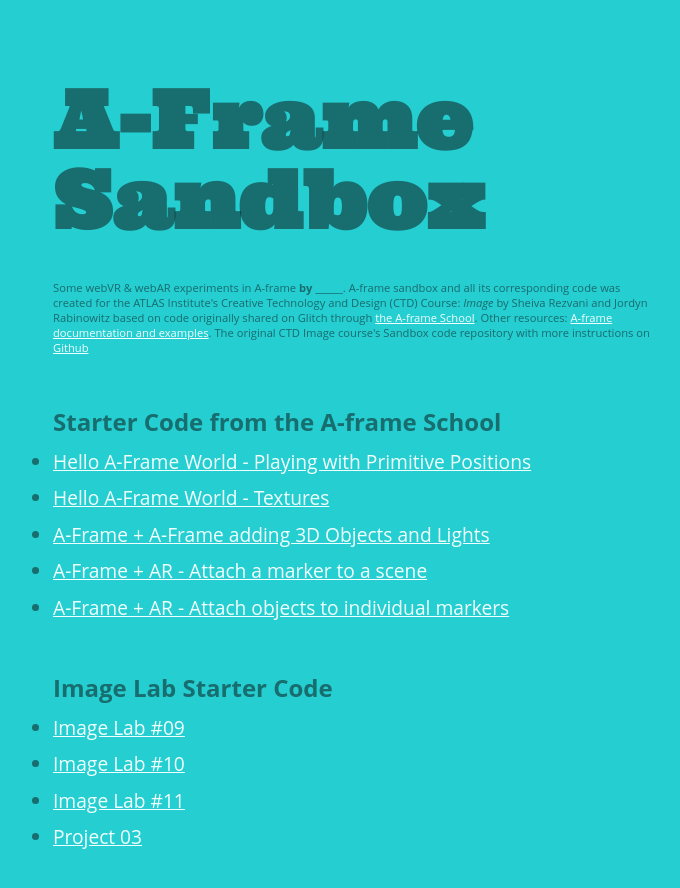
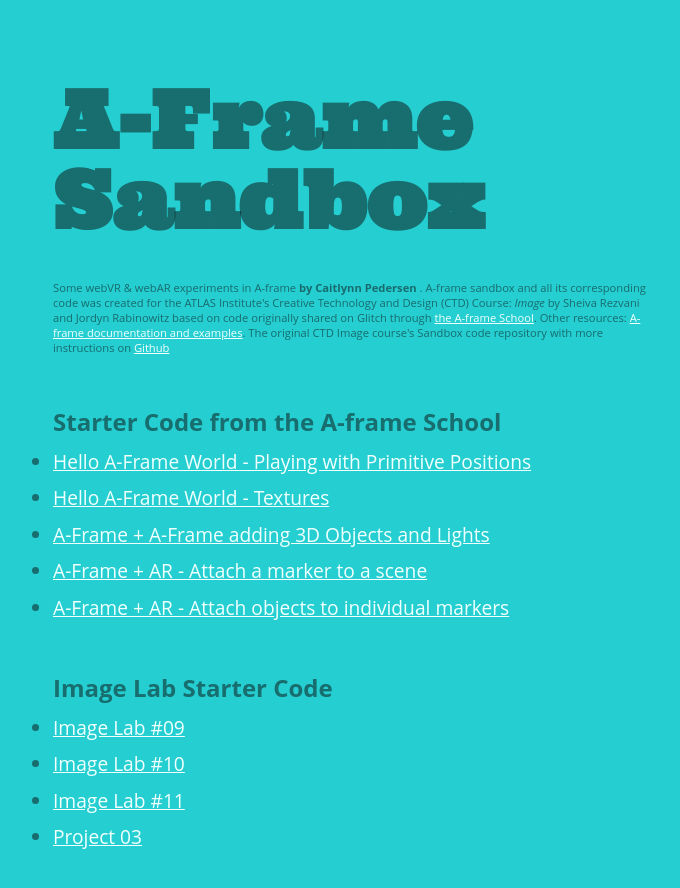
Before and after one commit to CaitlynnPedersen/A-frame-code, a plain HTML site: page aframe-example-code-main/index.html in a window 1280 px wide. Shown: the whole page, without its empty margins (203-883 px from the left). Drawn offline with Linux system fonts and the light colour scheme; a web font is replaced by a local one.

Commit message:
Added name

```diff
--- a/aframe-example-code-main/index.html
+++ b/aframe-example-code-main/index.html
@@ -7,7 +7,7 @@
   </head>
   <body>
     <h1>A-Frame Sandbox</h1>
-    <p>Some webVR &amp; webAR experiments in A-frame <b>by ______</b>. A-frame sandbox and all its corresponding code was created for the ATLAS Institute's Creative Technology and Design &#40;CTD&#41; Course: <i>Image</i> by Sheiva Rezvani and Jordyn Rabinowitz based on code originally shared on Glitch through <a href="https://aframe.io/aframe-school/#/" target="_blank">the A-frame School</a>. Other resources: <a href="https://aframe.io/">A-frame documentation and examples</a>. The original CTD Image course&#39;s Sandbox code repository with more instructions on <a href="https://github.com/sheiva/aframe-example-code">Github</a> </p>
+    <p>Some webVR &amp; webAR experiments in A-frame <b>by Caitlynn Pedersen </b>. A-frame sandbox and all its corresponding code was created for the ATLAS Institute's Creative Technology and Design &#40;CTD&#41; Course: <i>Image</i> by Sheiva Rezvani and Jordyn Rabinowitz based on code originally shared on Glitch through <a href="https://aframe.io/aframe-school/#/" target="_blank">the A-frame School</a>. Other resources: <a href="https://aframe.io/">A-frame documentation and examples</a>. The original CTD Image course&#39;s Sandbox code repository with more instructions on <a href="https://github.com/sheiva/aframe-example-code">Github</a> </p>
 
     <h2>Starter Code from the A-frame School</h2>
     <ul>
```
